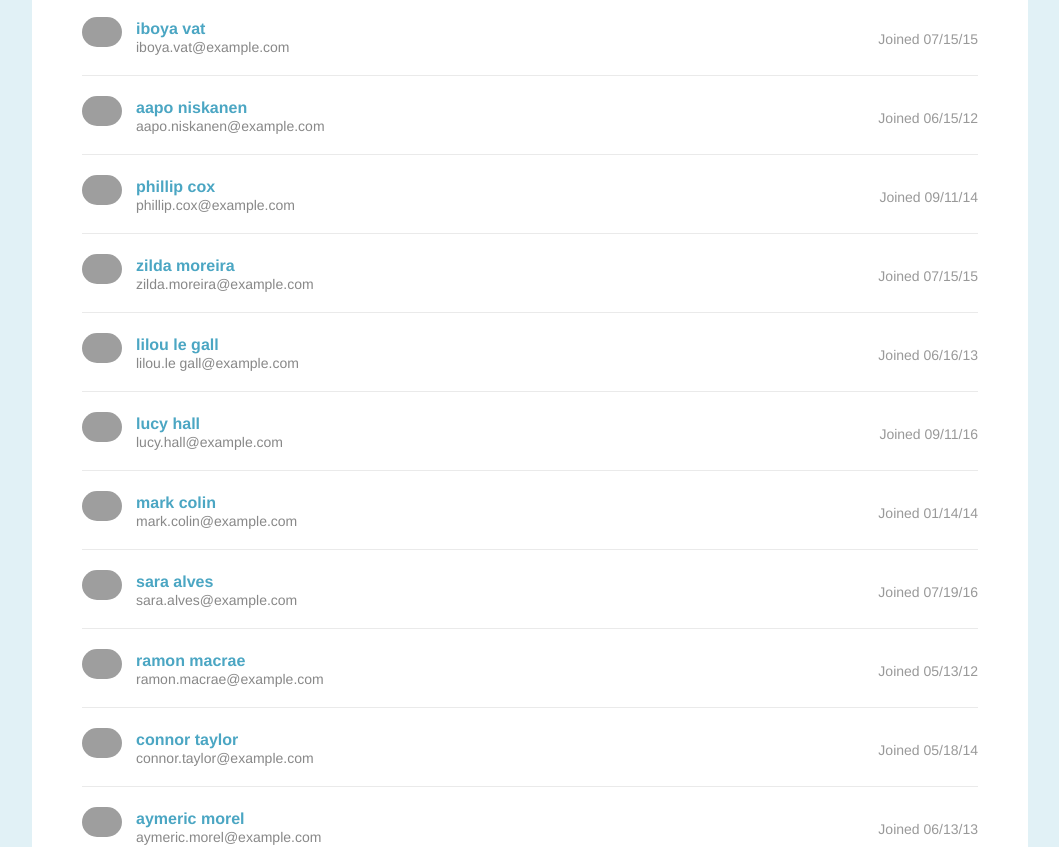
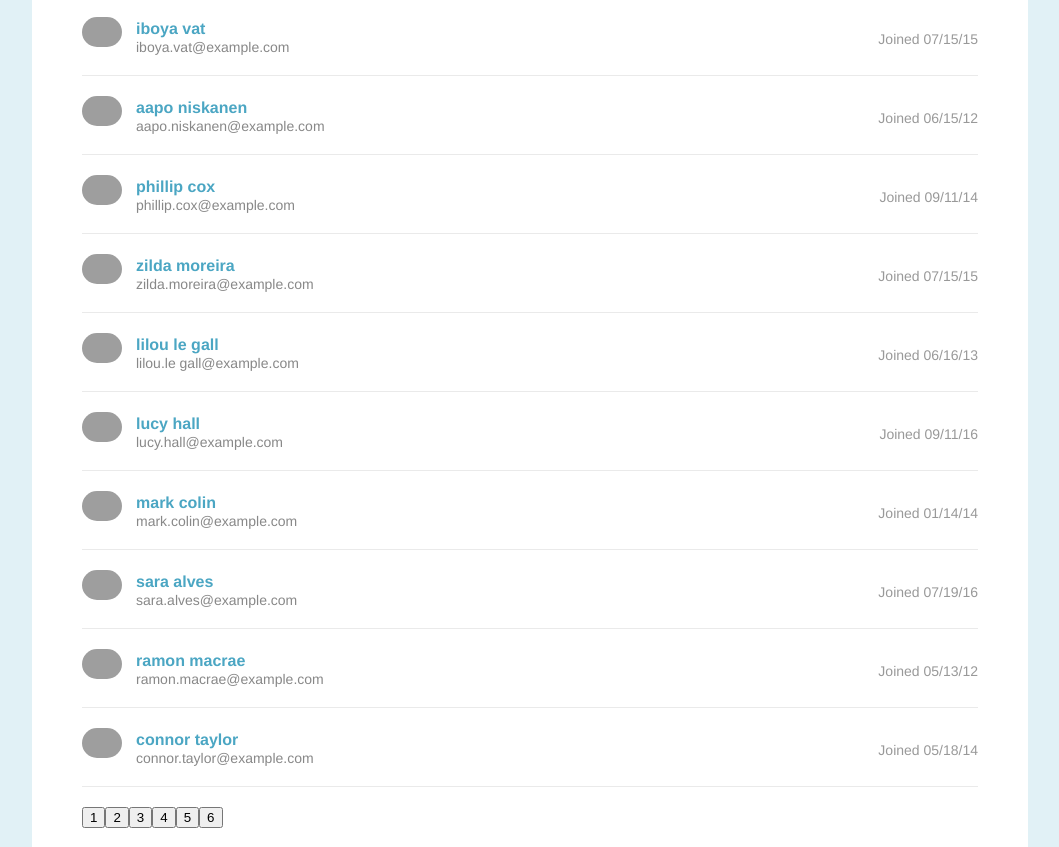
Before and after one commit to Andes0113/Dynamic-Web-Page, a plain HTML site: page index.html in a window 1280 px wide. Shown: the part 125-972 px from the top of the page, without its empty margins (110-1169 px from the left). Drawn offline with Linux system fonts and the light colour scheme; grey boxes are pictures that could not be loaded.

Commit message:
added pageination :+1: :100: :100: :joy_cat:

```diff
--- a/index.html
+++ b/index.html
@@ -408,8 +408,8 @@
         <li class="student-item cf">
             <div class="student-details">
                 <img class="avatar" src="https://randomuser.me/api/portraits/thumb/men/63.jpg">
-                <h3>devon barnes</h3>
-                <span class="email">devon.barnes@example.com</span>
+                <h3>Jordan Hochman</h3>
+                <span class="email">hawkmath@gmail.com</span>
             </div>
             <div class="joined-details">
                    <span class="date">Joined 09/19/14</span>
--- a/js/script.js
+++ b/js/script.js
@@ -14,10 +14,8 @@ Adapted from Treehouse FSJS Techdegree:
    will only be used inside of a function, then it can be locally
    scoped to that function.
 ***/
-
-
-
-
+const list = document.getElementsByClassName("student-item cf");
+const studentnum = 10;
 /***
    Create the `showPage` function to hide all of the items in the
    list except for the ten you want to show.
@@ -32,16 +30,41 @@ Adapted from Treehouse FSJS Techdegree:
        that will be passed into the parenthases later when you call or
        "invoke" the function
 ***/
-
-
+showPage(1);
+function showPage(pagenum){
+   //gets rid of students before page num
+   for(let i = 0; i < (pagenum-1) *studentnum; i++){
+      list[i].style.display = "none";
+   }
+   //displays students
+   for(let i = (pagenum-1) *studentnum; i < pagenum *studentnum; i++){
+      list[i].style.display = "block";
+   }
+   //gets rid of students after page num
+   for(let i = pagenum*studentnum; i < list.length; i++){
+      list[i].style.display = "none";
+   }
+}
 
 
 /***
    Create the `appendPageLinks function` to generate, append, and add
    functionality to the pagination buttons.
 ***/
-
-
+appendPageLinks();
+function appendPageLinks(){
+   let divnew = document.createElement("div");
+   console.log(divnew);
+   for(let i = 1; i < list.length%studentnum + 3; i++){
+      let x = document.createElement("button");
+      divnew.appendChild(x);
+      x.textContent = i;
+      x.addEventListener("click", ()=>{
+         showPage(i);
+      });
+      document.getElementsByClassName("page")[0].appendChild(divnew);
+   }
+}
 
 
 
```
Also changed, not shown: 2 other files.
